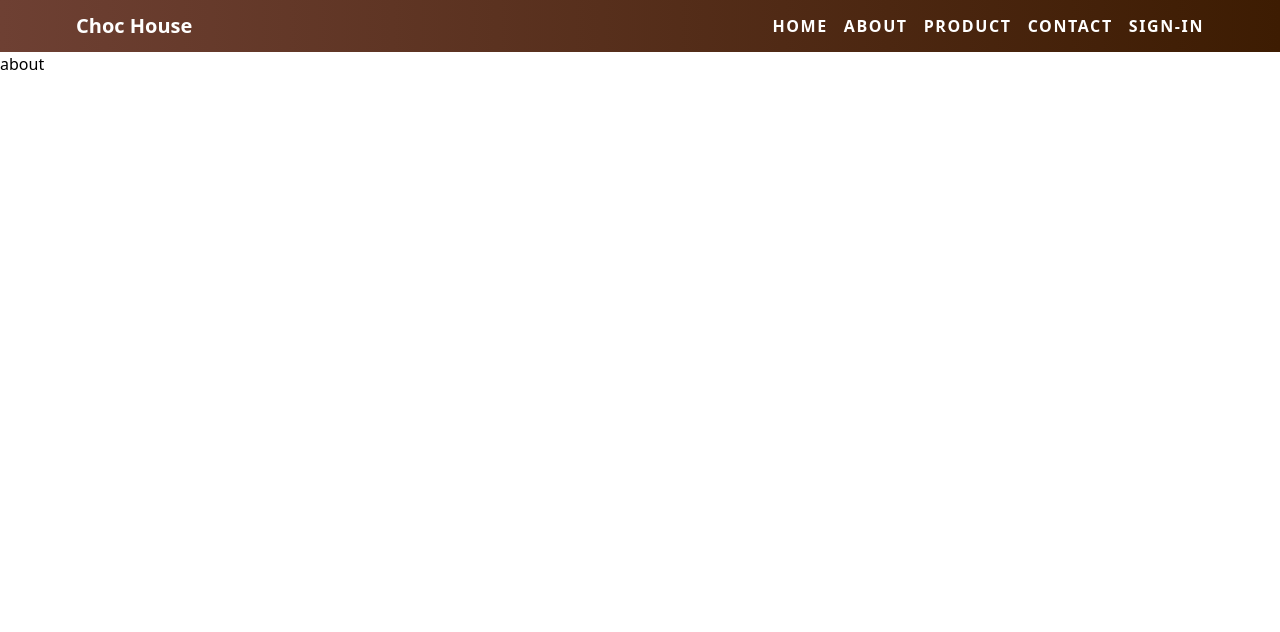
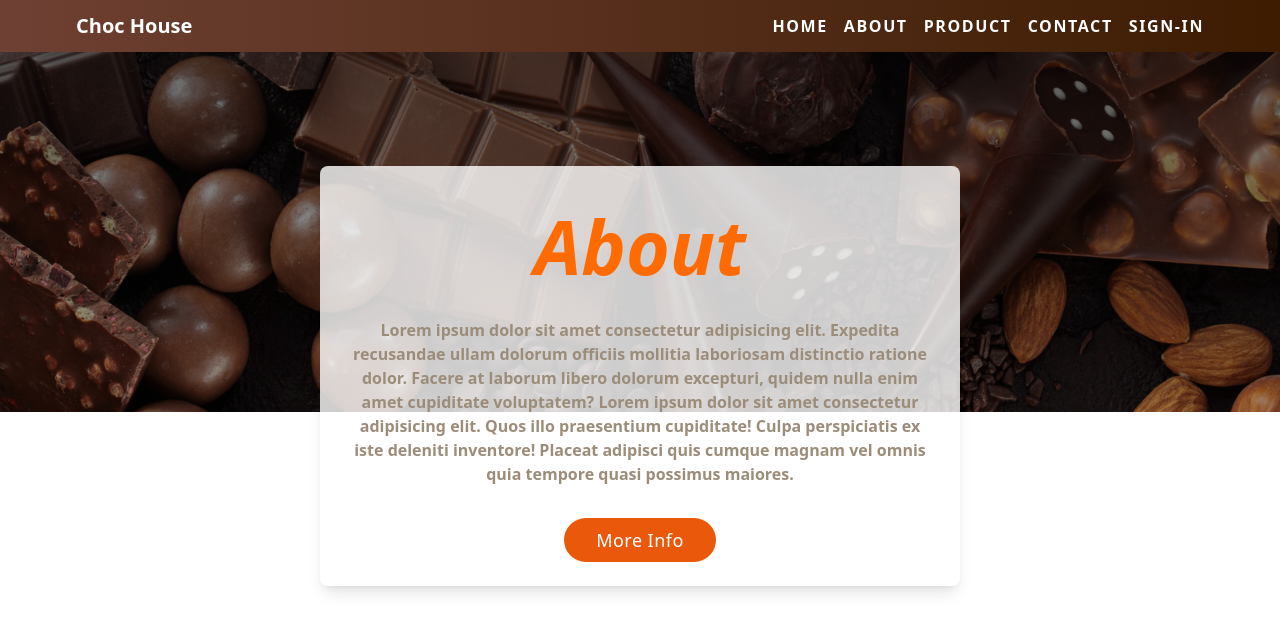
Before and after one commit to Sajika2000/choklet-shop, a React (Vite) app in the folder client/: page /about in a window 1280 px wide. Shown: the top 632 px of the page. Built offline with nearby package versions, Linux system fonts and the light colour scheme.

Commit message:
create about page hero section

```diff
--- /dev/null
+++ b/client/src/components/AboutHero.jsx
@@ -0,0 +1,20 @@
+const AboutHero = () => {
+    return (
+      <section className="relative h-[45vh] mb-10 bg-cover bg-center bg-[linear-gradient(rgb(4_3_3/60%),rgb(0_0_0/33%)),url(components/assets/pic2.jpg)] bg-opacity-30">
+        <div className="absolute flex items-center justify-center w-full h-full">
+          <div className="z-20 w-10/12 p-6 text-center bg-white rounded-lg shadow-lg mt-72 bg-opacity-80 md:w-1/2 hover:opacity-80">
+            <h1 className="text-[#ff6b00] text-[75px] font-bold mb-4 italic">About</h1>
+            <p className="mb-4 text-sm  md:text-base text-[14px] text-[#9c8c7a] leading-[1.6] z-20 font-semibold">
+              Lorem ipsum dolor sit amet consectetur adipisicing elit. Expedita recusandae ullam dolorum officiis mollitia laboriosam distinctio ratione dolor. Facere at laborum libero dolorum excepturi, quidem nulla enim amet cupiditate voluptatem?
+              Lorem ipsum dolor sit amet consectetur adipisicing elit. Quos illo praesentium cupiditate! Culpa perspiciatis ex iste deleniti inventore! Placeat adipisci quis cumque magnam vel omnis quia tempore quasi possimus maiores.
+            </p>
+            <button className="px-8 py-2 mt-4 text-lg tracking-wide text-white transition-colors duration-300 bg-orange-600 rounded-full hover:bg-orange-400">
+              More Info
+            </button>
+          </div>
+        </div>
+      </section>
+    );
+  };
+
+  export default AboutHero;
--- a/client/src/pages/About.jsx
+++ b/client/src/pages/About.jsx
@@ -1,9 +1,10 @@
+import AboutHero from "../components/AboutHero"
 
 
 const About = () => {
   return (
     <div>
-      about
+      <AboutHero/>
     </div>
   )
 }
```
